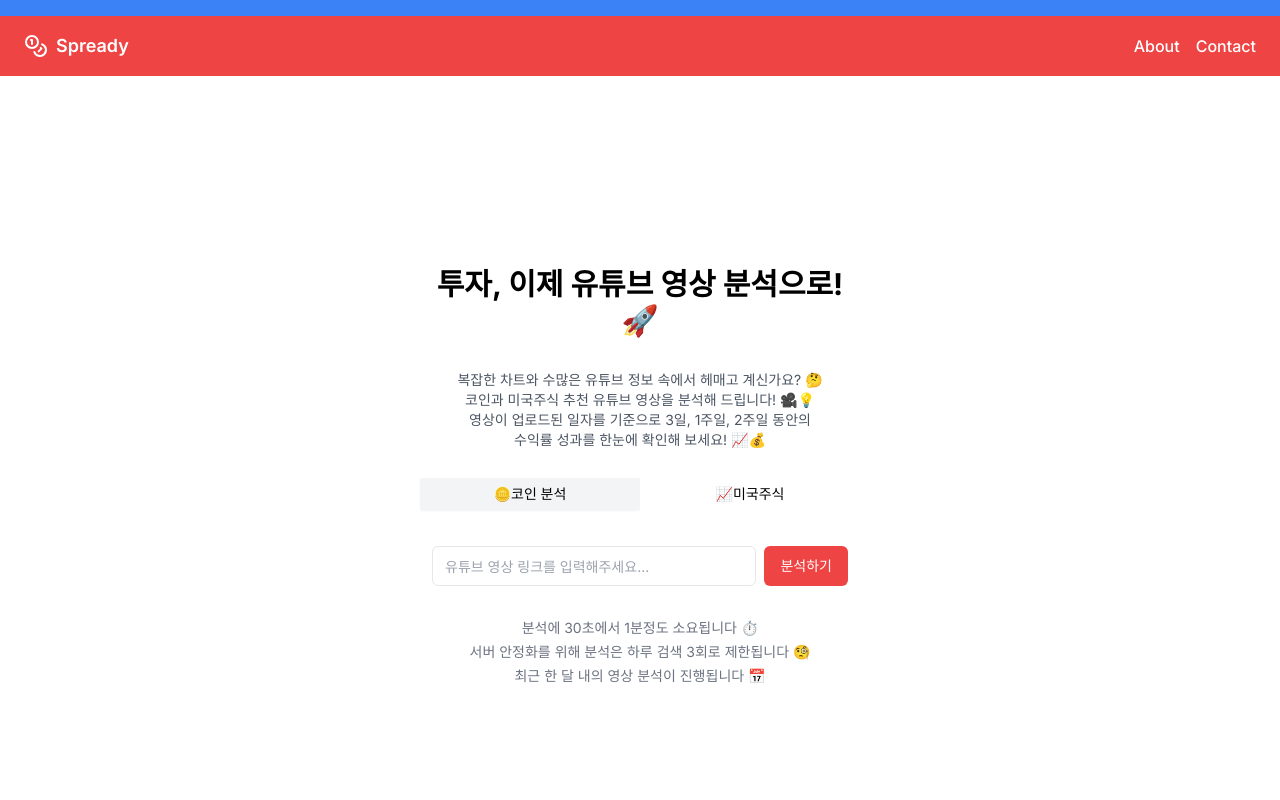
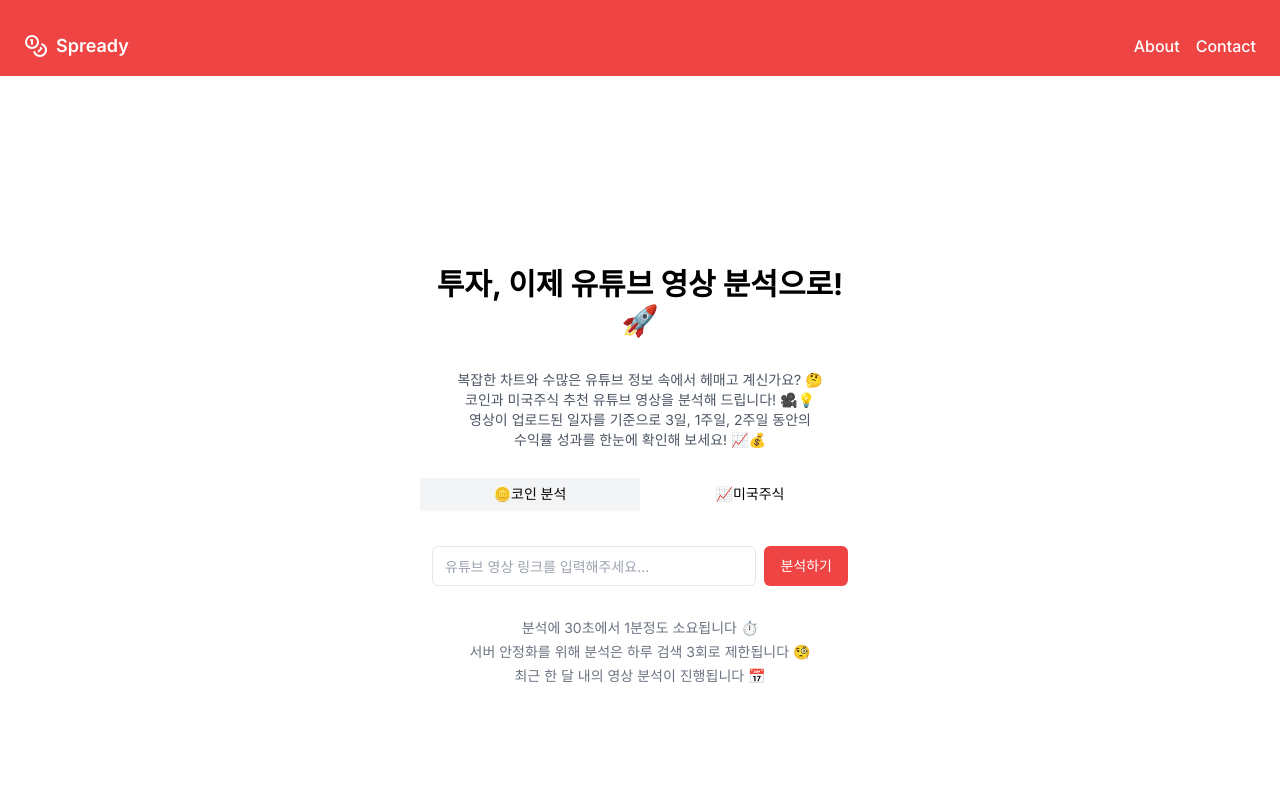
Before and after one commit to immanuelk1m/CoinYoutuber, a Next.js app: page / in a window 1280 px wide. Shown: the top 800 px of the page. Built offline with nearby package versions, Linux system fonts and the light colour scheme.

Commit message:
update header color

```diff
--- a/src/components/component/header.tsx
+++ b/src/components/component/header.tsx
@@ -4,7 +4,7 @@ import { Button } from "@/components/ui/button";
 export default function HeaderWithTopAd() {
   return (
     <>
-      <div className="bg-blue-500 text-center p-2">
+      <div className="bg-red-500 text-center p-2">
 
       </div>
       <header className="bg-red-500 text-white py-4 px-6 flex items-center justify-between">
```
